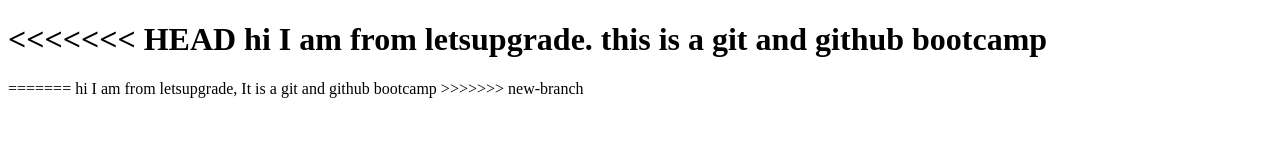
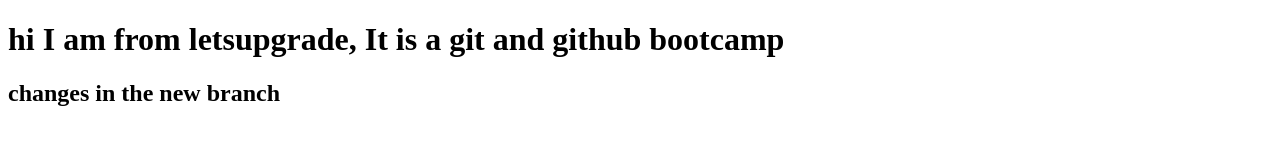
Before and after one commit to Suprith600/bootcamp_testing, a plain HTML site: page index.html in a window 1280 px wide. Drawn offline with Linux system fonts and the light colour scheme.

Commit message:
changes in the new branch

```diff
--- a/index.html
+++ b/index.html
@@ -7,11 +7,9 @@
     </head>
     <body>
         <h1>
-<<<<<<< HEAD
-            hi I am from letsupgrade. this is a git and github bootcamp
-        </h1>
-=======
             hi I am from letsupgrade, It is a git and github bootcamp</h1>
->>>>>>> new-branch
+        <h2>
+            changes in the new branch
+        </h2>
     </body>
 </html>
```
Also changed, not shown: 1 other file.
